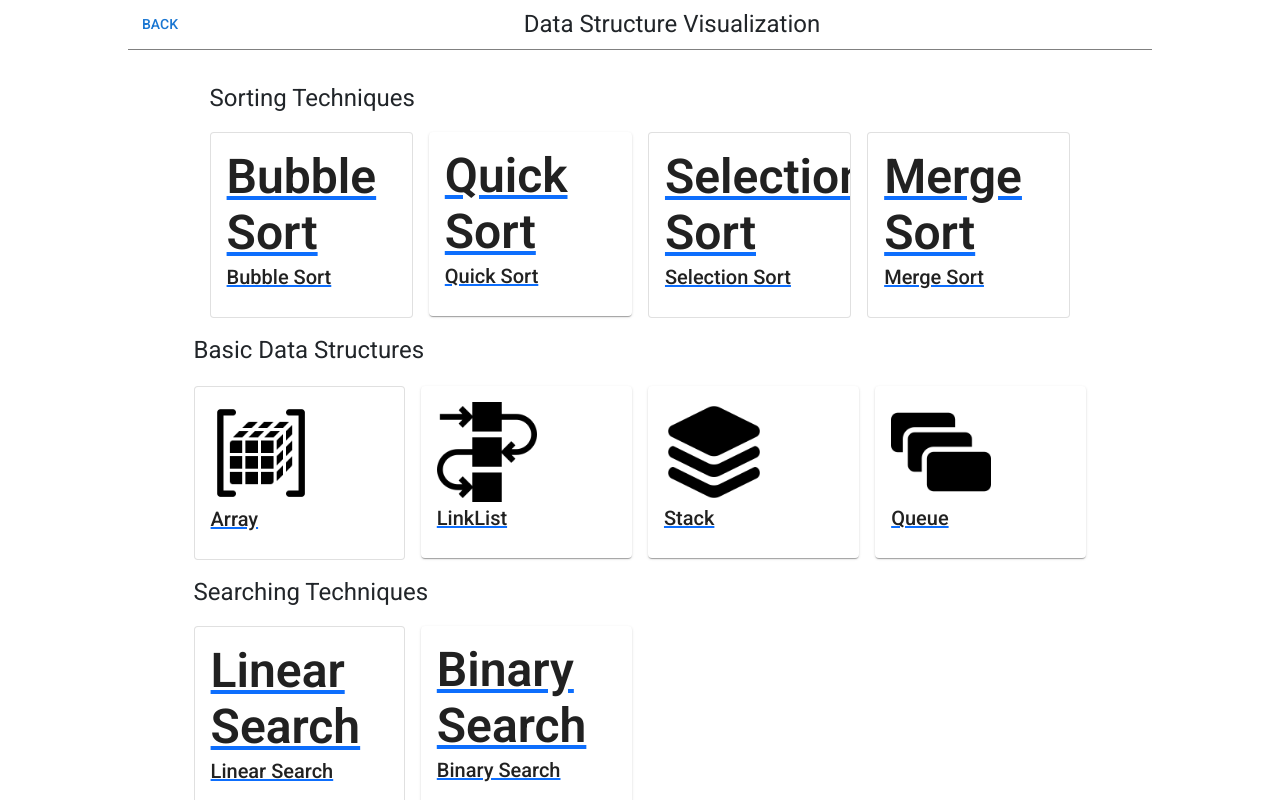
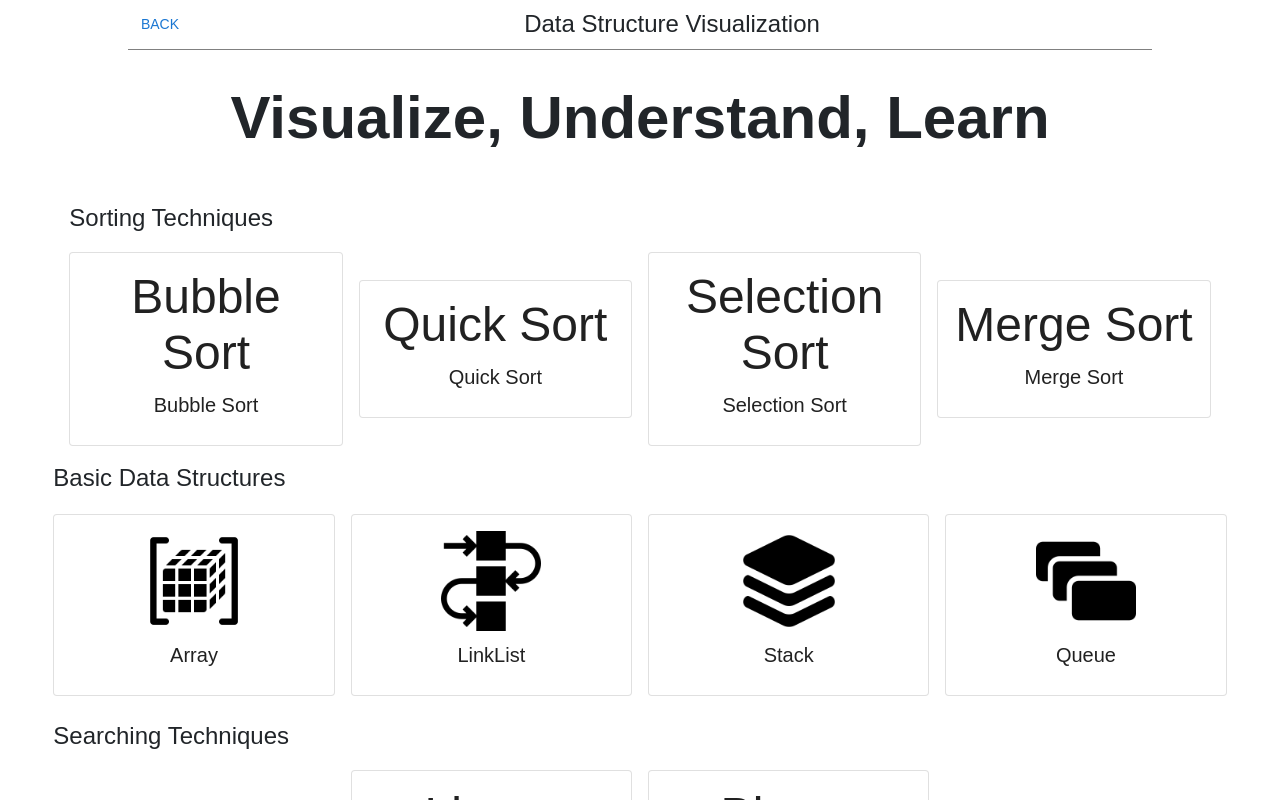
Before and after one commit to akashgirme/data_structure_visualizer, a React (Create React App) app: page / in a window 1280 px wide. Shown: the top 800 px of the page. Built offline with nearby package versions, Linux system fonts and the light colour scheme.

Commit message:
Home Page re-design

```diff
--- a/src/Components/Array/Array.js
+++ b/src/Components/Array/Array.js
@@ -7,7 +7,6 @@ import Box from "@mui/material/Box";
 import "./Array.css";
 import Slider from "@mui/material/Slider";
 import { Typography } from "@mui/material";
-import { ThemeProvider } from "react-bootstrap";
 
 const ArrayAnimation = () => {
   const [arraySize, setArraySize] = React.useState(10); // Default array size
--- a/src/Components/theme.js
+++ b/src/Components/theme.js
@@ -3,8 +3,9 @@ import { createTheme } from "@mui/material/styles";
 const Theme = createTheme({
   typography: {
     fontSize: 14,
-    fontFamily: "Roboto, sans-serif",
+    fontFamily: "Helevetica Neue, sans-serif",
   },
+
 });
 
 export default Theme;
--- a/src/Home.js
+++ b/src/Home.js
@@ -13,7 +13,7 @@ import queue from "./Assets/queue.png";
 
 const Home = () => {
   return (
-    <Container
+    <Grid container
       style={{
         display: "flex",
         flexDirection: "column",
@@ -21,14 +21,19 @@ const Home = () => {
         alignItems: "center",
       }}
     >
-      <Box mt="1rem" style={{ width: "80%" }}>
+      <Grid item sm={12} md={12} lg={11} xl={11} display='flex' flexDirection='column' justifyContent='center'>
+      {/* <Box mt="1rem" style={{ width: "80%" }}> */}
+        <Box  m='2rem' display='flex'
+        alignItems='center' justifyContent='center'><Typography variant='h2' sx={{fontWeight:'700' }}
+
+        >Visualize, Understand, Learn</Typography></Box>
         <Box m="1rem">
           <Box>
             <Typography variant="h5">Sorting Techniques</Typography>
           </Box>
-          <Grid container spacing={2} mt="0.1rem">
+          <Grid container spacing={2} mt="0.1rem" display='flex' alignItems='center' justifyContent='center'>
             <Grid item lg={3}>
-              <Link to="/bubbleSort">
+              <Link to="/bubbleSort" style={{textDecoration:'none'}}>
                 <Card variant="outlined" maxWidth="5rem">
                   <CardContent
                     display="flex"
@@ -36,28 +41,72 @@ const Home = () => {
                     justifyContent="center"
                     alignItems="center"
                   >
-                    <Typography sx={{ fontWeight: "600" }} variant="h3">
+                    <Typography sx={{ fontWeight: "500" }} variant="h3"
+                     display="flex"
+                     justifyContent="center"
+                     alignItems="center"
+                     textAlign='center'
+                     mb='0.5rem'
+                     >
                       Bubble Sort
                     </Typography>
-                    <Typography variant="h6">Bubble Sort</Typography>
+                    <Typography
+
+                    variant="h6"
+                     display="flex"
+                     justifyContent="center"
+                     alignItems="center">Bubble Sort</Typography>
                   </CardContent>
                 </Card>
               </Link>
             </Grid>
             <Grid item lg={3}>
-              <Link to="/quickSort">
-                <Card maxWidth="5rem">
+              <Link to="/quickSort" style={{textDecoration:'none'}}>
+                <Card variant="outlined" maxWidth="5rem">
                   <CardContent>
-                    <Typography variant="h3" sx={{ fontWeight: "600" }}>
+                    <Typography variant="h3"
+                     display="flex"
+                     justifyContent="center"
+                     alignItems="center"
+                     textAlign='center'
+                     mb='0.5rem' sx={{ fontWeight: "500" }}>
                       Quick Sort
                     </Typography>
-                    <Typography variant="h6">Quick Sort</Typography>
+                    <Typography variant="h6"
+                     display="flex"
+                     justifyContent="center"
+                     alignItems="center">Quick Sort</Typography>
                   </CardContent>
                 </Card>
               </Link>
             </Grid>
             <Grid item lg={3}>
-              <Link to="/selectionSort">
+              <Link to="/selectionSort" style={{textDecoration:'none'}}>
+                <Card variant="outlined" maxWidth="7rem">
+                  <CardContent
+                    display="flex"
+                    flexDirection="column"
+                    justifyContent="center"
+                    alignItems="center"
+                  >
+                    <Typography sx={{ fontWeight: "500" }}
+                     variant="h3"
+                     display="flex"
+                     justifyContent="center"
+                     alignItems="center"
+                     textAlign='center'
+                     mb='0.5rem'>
+                      Selection Sort
+                    </Typography>
+                    <Typography variant="h6"  display="flex"
+                      justifyContent="center"
+                      alignItems="center">Selection Sort</Typography>
+                  </CardContent>
+                </Card>
+              </Link>
+            </Grid>
+            <Grid item lg={3}>
+              <Link to="/mergeSort" style={{textDecoration:'none'}}>
                 <Card variant="outlined" maxWidth="5rem">
                   <CardContent
                     display="flex"
@@ -65,27 +114,16 @@ const Home = () => {
                     justifyContent="center"
                     alignItems="center"
                   >
-                    <Typography sx={{ fontWeight: "600" }} variant="h3">
-                      Selection Sort
-                    </Typography>
-                    <Typography variant="h6">Selection Sort</Typography>
-                  </CardContent>
-                </Card>
-              </Link>
-            </Grid>
-            <Grid item lg={3}>
-              <Link to="/mergeSort">
-                <Card variant="outlined" maxWidth="5rem">
-                  <CardContent
-                    display="flex"
-                    flexDirection="column"
-                    justifyContent="center"
-                    alignItems="center"
-                  >
-                    <Typography sx={{ fontWeight: "600" }} variant="h3">
+                    <Typography sx={{ fontWeight: "500" }} variant="h3"  display="flex"
+                      justifyContent="center"
+                      alignItems="center"
+                      textAlign='center'
+                     mb='0.5rem'>
                       Merge Sort
                     </Typography>
-                    <Typography variant="h6">Merge Sort</Typography>
+                    <Typography variant="h6"  display="flex"
+                      justifyContent="center"
+                      alignItems="center">Merge Sort</Typography>
                   </CardContent>
                 </Card>
               </Link>
@@ -97,33 +135,47 @@ const Home = () => {
           <Box>
             <Typography variant="h5">Basic Data Structures</Typography>
           </Box>
-          <Grid container spacing={2} mt="0.3rem">
+          <Grid container spacing={2} mt="0.3rem" display='flex' alignItems='center' justifyContent='center'>
             <Grid item lg={3}>
-              <Link to="/array">
-                <Card variant="outlined" maxWidth="5rem">
+              <Link to="/array" display='flex' alignItems='center' justifyContent='center' style={{textDecoration:'none'}}>
+                <Card variant="outlined" maxWidth="5rem" display='flex' alignItems='center' justifyContent='center'>
                   <CardContent
                     display="flex"
                     flexDirection="column"
                     justifyContent="center"
                     alignItems="center"
                   >
+                    <Box mb='0.5rem' display="flex"
+                      justifyContent="center"
+                      alignItems="center">
                     <CardMedia
                       sx={{ height: "100px", width: "100px" }}
                       component="img"
-                      height="100"
-                      Width="100"
+                      height="100px"
+                      Width="100px"
                       image={array}
                       alt="Array"
+
                     />
-                    <Typography variant="h6">Array</Typography>
+                    </Box>
+                    <Typography variant="h6"
+                      display="flex"
+                      justifyContent="center"
+                      alignItems="center"
+                    >
+                      Array
+                      </Typography>
                   </CardContent>
                 </Card>
               </Link>
             </Grid>
             <Grid item lg={3}>
-              <Link to="/linkedList">
-                <Card maxWidth="5rem">
+              <Link to="/linkedList" style={{textDecoration:'none'}}>
+                <Card variant="outlined" maxWidth="5rem">
                   <CardContent>
+                  <Box mb='0.5rem' display="flex"
+                      justifyContent="center"
+                      alignItems="center">
                     <CardMedia
                       sx={{ height: "100px", width: "100px" }}
                       component="img"
@@ -132,15 +184,26 @@ const Home = () => {
                       image={list}
                       alt="Linked-List"
                     />
-                    <Typography variant="h6">LinkList</Typography>
+                    </Box>
+                    <Typography
+                    variant="h6"
+                    display="flex"
+                    justifyContent="center"
+                    alignItems="center"
+                    >
+                      LinkList
+                      </Typography>
                   </CardContent>
                 </Card>
               </Link>
             </Grid>
             <Grid item lg={3}>
-              <Link to="/stack">
-                <Card maxWidth="5rem">
+              <Link to="/stack" style={{textDecoration:'none'}}>
+                <Card variant="outlined" maxWidth="5rem">
                   <CardContent>
+                  <Box mb='0.5rem' display="flex"
+                      justifyContent="center"
+                      alignItems="center">
                     <CardMedia
                       sx={{ height: "100px", width: "100px" }}
                       component="img"
@@ -149,15 +212,22 @@ const Home = () => {
                       image={stack}
                       alt="Stack"
                     />
-                    <Typography variant="h6">Stack</Typography>
+                    </Box>
+                    <Typography variant="h6"
+                     display="flex"
+                     justifyContent="center"
+                     alignItems="center">Stack</Typography>
                   </CardContent>
                 </Card>
               </Link>
             </Grid>
             <Grid item lg={3}>
-              <Link to="/queue">
-                <Card maxWidth="5rem">
+              <Link to="/queue" style={{textDecoration:'none'}}>
+                <Card variant="outlined" maxWidth="5rem">
                   <CardContent>
+                  <Box mb='0.5rem' display="flex"
+                      justifyContent="center"
+                      alignItems="center">
                     <CardMedia
                       sx={{ height: "100px", width: "100px" }}
                       component="img"
@@ -166,7 +236,11 @@ const Home = () => {
                       image={queue}
                       alt="Queue"
                     />
-                    <Typography variant="h6">Queue</Typography>
+                    </Box>
+                    <Typography variant="h6"
+                     display="flex"
+                     justifyContent="center"
+                     alignItems="center">Queue</Typography>
                   </CardContent>
                 </Card>
               </Link>
@@ -174,13 +248,13 @@ const Home = () => {
           </Grid>
         </Box>
 
-        <Box mt="1rem">
+        <Box mt='1.5rem'>
           <Box>
             <Typography variant="h5">Searching Techniques</Typography>
           </Box>
-          <Grid container spacing={2} mt="0.1rem">
+          <Grid container spacing={2} mt="0.1rem" display='flex' alignItems='center' justifyContent='center'>
             <Grid item lg={3}>
-              <Link to="/linearSearch">
+              <Link to="/linearSearch" style={{textDecoration:'none'}}>
                 <Card variant="outlined" maxWidth="5rem">
                   <CardContent
                     display="flex"
@@ -188,30 +262,46 @@ const Home = () => {
                     justifyContent="center"
                     alignItems="center"
                   >
-                    <Typography variant="h3" sx={{ fontWeight: "600" }}>
+                    <Typography variant="h3"
+                     display="flex"
+                     justifyContent="center"
+                     alignItems="center" textAlign='center'
+                     mb='0.5rem' sx={{ fontWeight: "500" }}>
                       Linear Search
                     </Typography>
-                    <Typography variant="h6">Linear Search</Typography>
+                    <Typography variant="h6"
+                     display="flex"
+                     justifyContent="center"
+                     alignItems="center">Linear Search</Typography>
+
                   </CardContent>
+
                 </Card>
               </Link>
             </Grid>
             <Grid item lg={3}>
-              <Link to="/BinarySearch">
-                <Card maxWidth="5rem">
+              <Link to="/BinarySearch" style={{textDecoration:'none'}}>
+                <Card variant="outlined" maxWidth="5rem">
                   <CardContent>
-                    <Typography variant="h3" sx={{ fontWeight: "600" }}>
+                    <Typography variant="h3" display="flex"
+                     justifyContent="center"
+                     alignItems="center" textAlign='center'
+                     mb='0.5rem' sx={{ fontWeight: "500" }}>
                       Binary Search
                     </Typography>
-                    <Typography variant="h6">Binary Search</Typography>
+                    <Typography variant="h6"
+                     display="flex"
+                     justifyContent="center"
+                     alignItems="center">Binary Search</Typography>
                   </CardContent>
                 </Card>
               </Link>
             </Grid>
           </Grid>
         </Box>
-      </Box>
-    </Container>
+      {/* </Box> */}
+      </Grid>
+    </Grid>
   );
 };
 export default Home;
--- a/src/index.css
+++ b/src/index.css
@@ -4,6 +4,7 @@ body {
     sans-serif;
   -webkit-font-smoothing: antialiased;
   -moz-osx-font-smoothing: grayscale;
+  background-color: white;
 }
 
 code {
```
